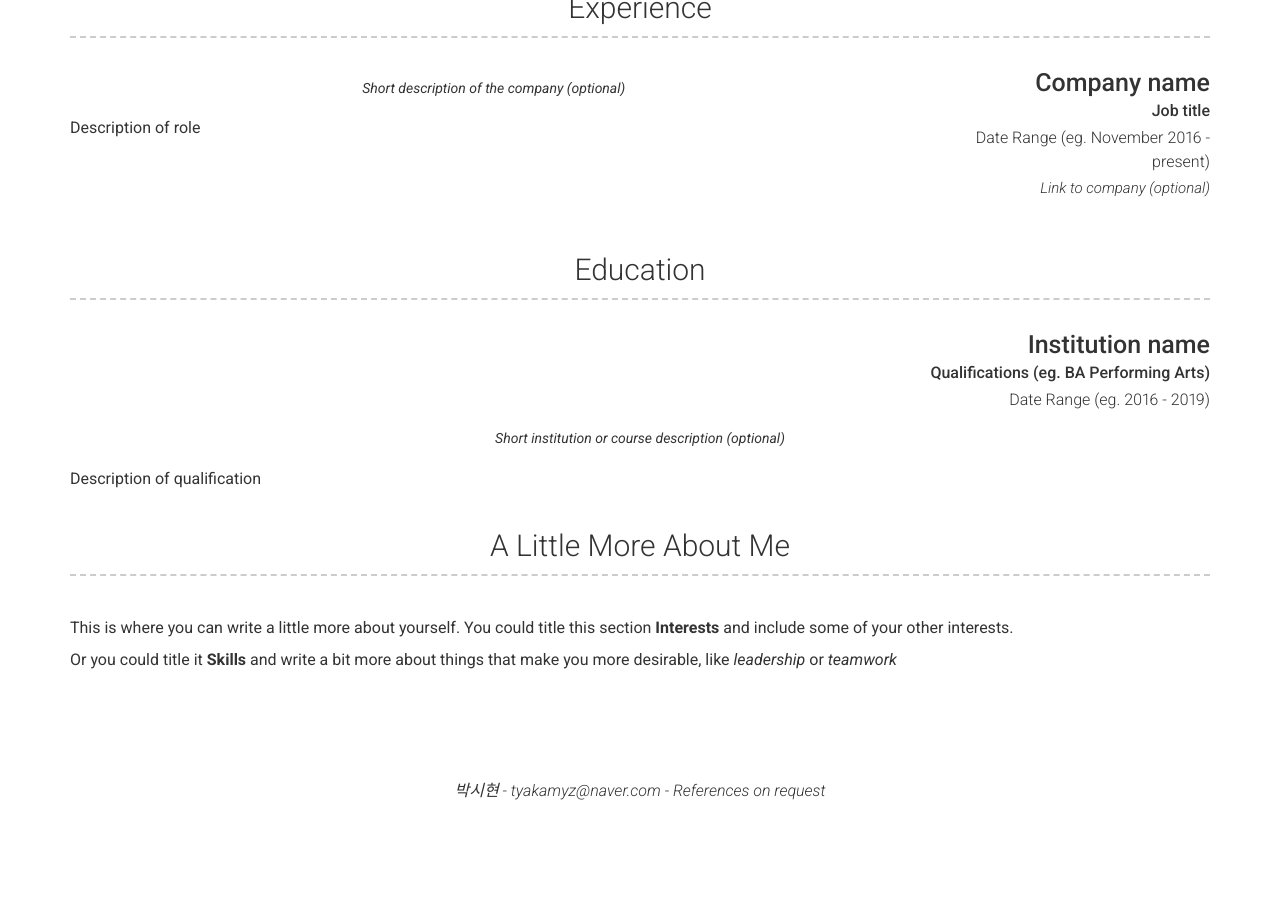
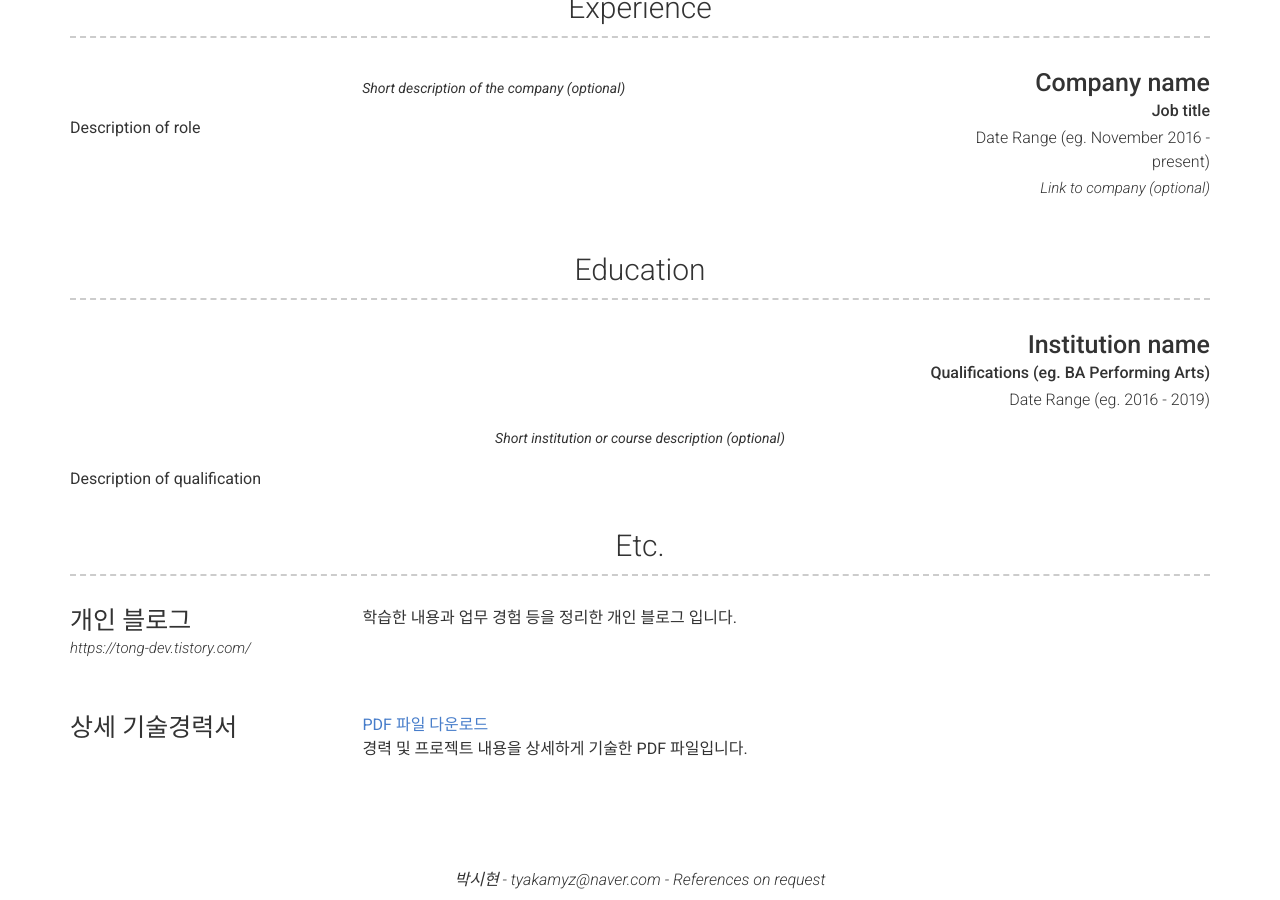
Before and after one commit to tyakamyz/tyakamyz.github.io, a Jekyll site: the page built from index.md, in a window 1280 px wide and 900 px high, scrolled down 780 px. Built offline with Jekyll 4.4.1, drawn with Linux system fonts in a browser that asks for light colours; nearby versions of some CDN libraries; before the commit the page ends 1591 px from its top, so only the background shows below that; some of the changed text lies outside the part shown.

Commit message:
feat: Etc 초안 작성

```diff
--- a/_config.yml
+++ b/_config.yml
@@ -53,7 +53,7 @@ github_username: tyakamyz
 about_profile_image: Directory of profile image (eg. images/profile.jpg)
 about_content: | # this will include new lines to allow paragraphs
   7년 차 Java & Spring 기반 Backend 업무를 담당하고 있는 박시현입니다.<br>
-  SI/SM & 스타트업 경력으로 <mark>다양한 분석/설계 경험</mark>을 가지고 있습니다.<br>
+  SI/SM 사업 & 스타트업 재직 경험을 통하여 <mark>다양한 분석/설계 경험</mark>을 가지고 있습니다.<br>
 
   주도적으로 프로젝트 내에 개선점을 찾기 위해 노력하여,<br>
   기존 관리 시스템 솔루션에서 서비스 페이지를 운영할 수 있도록 고도화하였습니다.<br>
@@ -105,12 +105,19 @@ content:
           Short institution or course description (optional)
         description: | # this will include new lines to allow paragraphs
           Description of qualification
-  - title: A Little More About Me
-    layout: text
-    content: | # this will include new lines to allow paragraphs
-      This is where you can write a little more about yourself. You could title this section **Interests** and include some of your other interests.
-
-      Or you could title it **Skills** and write a bit more about things that make you more desirable, like *leadership* or *teamwork*
+  - title: Etc.
+    layout: list
+    content:
+      - layout: left
+        title: 개인 블로그
+        link: https://tong-dev.tistory.com/
+        description: | # this will include new lines to allow paragraphs
+          학습한 내용과 업무 경험 등을 정리한 개인 블로그 입니다.
+      - layout: left
+        title: 상세 기술경력서
+        description: | # this will include new lines to allow paragraphs
+          [PDF 파일 다운로드](https://github.com/tyakamyz/node_project/raw/master/uploads/1558364242481.pdf)<br>
+          경력 및 프로젝트 내용을 상세하게 기술한 PDF 파일입니다.
 
 # Footer
 footer_show_references: true
```
